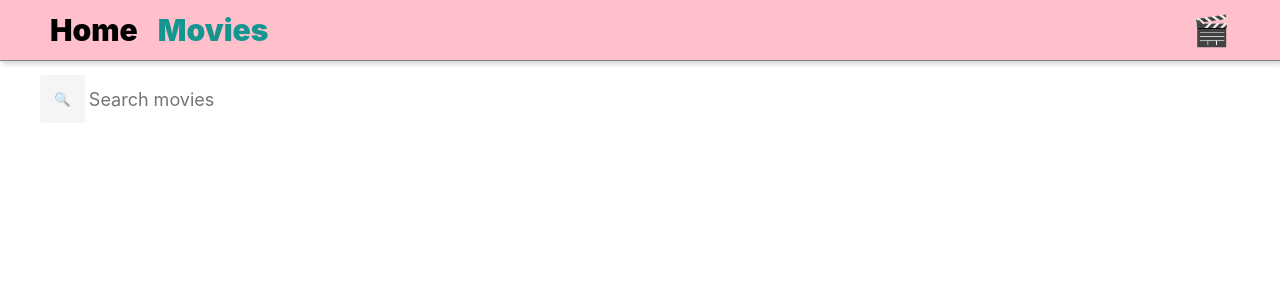
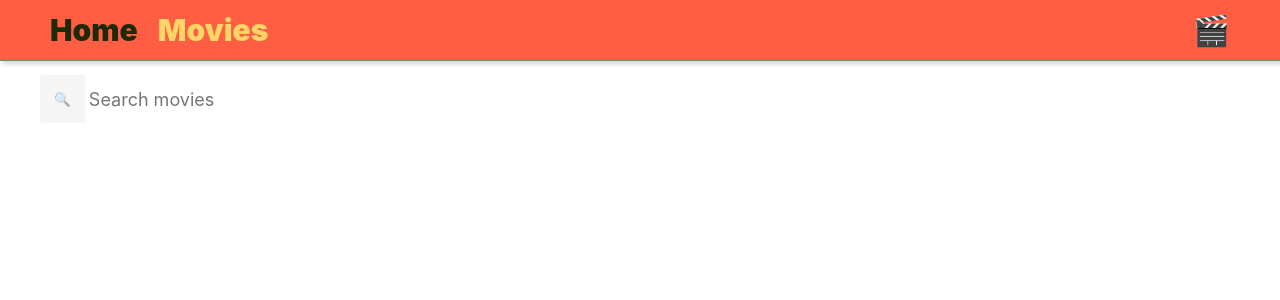
Before and after one commit to teiatan/goit-react-hw-05-movies, a React (Create React App) app: page /goit-react-hw-05-movies/movies in a window 1280 px wide. Shown: the top 300 px of the page. Built offline with nearby package versions, Linux system fonts and the light colour scheme.

Commit message:
add theme colors to header

```diff
--- a/src/components/header/Layout.styled.js
+++ b/src/components/header/Layout.styled.js
@@ -26,7 +26,7 @@ export const HeaderTag = styled.header`
     justify-content: center;
     align-items: center;
     width: 100%;
-    background-color: pink;
+    background-color: #ff5e42;
     border-bottom: 1px solid gray;
     box-shadow: 2px 3px 5px lightgrey;
 
@@ -39,9 +39,9 @@ export const Ul = styled.ul`
 `;
 
 export const StyledNavLink = styled(NavLink)`
-  color: black;
+  color: #1e2a06;
 
   &.active {
-    color: rgb(20, 150, 144);
+    color: #ffd567;
   }
 `;
--- a/src/components/moviesList/MoviesList.jsx
+++ b/src/components/moviesList/MoviesList.jsx
@@ -1,16 +1,17 @@
 import { Link } from "react-router-dom";
 import PropTypes from "prop-types";
+import { Title, StyledLink } from "./MoviesList.styled";
 
 export function MoviesList({title, movies, goBack}) {
 
     return(
         <>
-            {title && <h2>{title}</h2>}
+            {title && <Title>{title}</Title>}
             <ul>
                 {movies.map(movie => {
                     return(
                         <li key={movie.id}>
-                            <Link to={`/movies/${movie.id}`} state={{from: goBack}}>{movie.title}</Link>
+                            <StyledLink to={`/movies/${movie.id}`} state={{from: goBack}}>{movie.title}</StyledLink>
                         </li>
                     )
                 })}
--- /dev/null
+++ b/src/components/moviesList/MoviesList.styled.js
@@ -0,0 +1,10 @@
+import styled from "@emotion/styled";
+import { Link } from "react-router-dom";
+
+export const Title = styled.h2`
+    color: red;
+`;
+
+export const StyledLink = styled(Link)`
+
+`;
--- /dev/null
+++ b/src/utils/colors.css
@@ -0,0 +1,5 @@
+.color1 {color: #1e2a06;}
+.color2 {color: #0f6b0c;}
+.color3 {color: #ff5e42;}
+.color4 {color: #ffd567;}
+.color5 {color: #fffbbf;}
```
